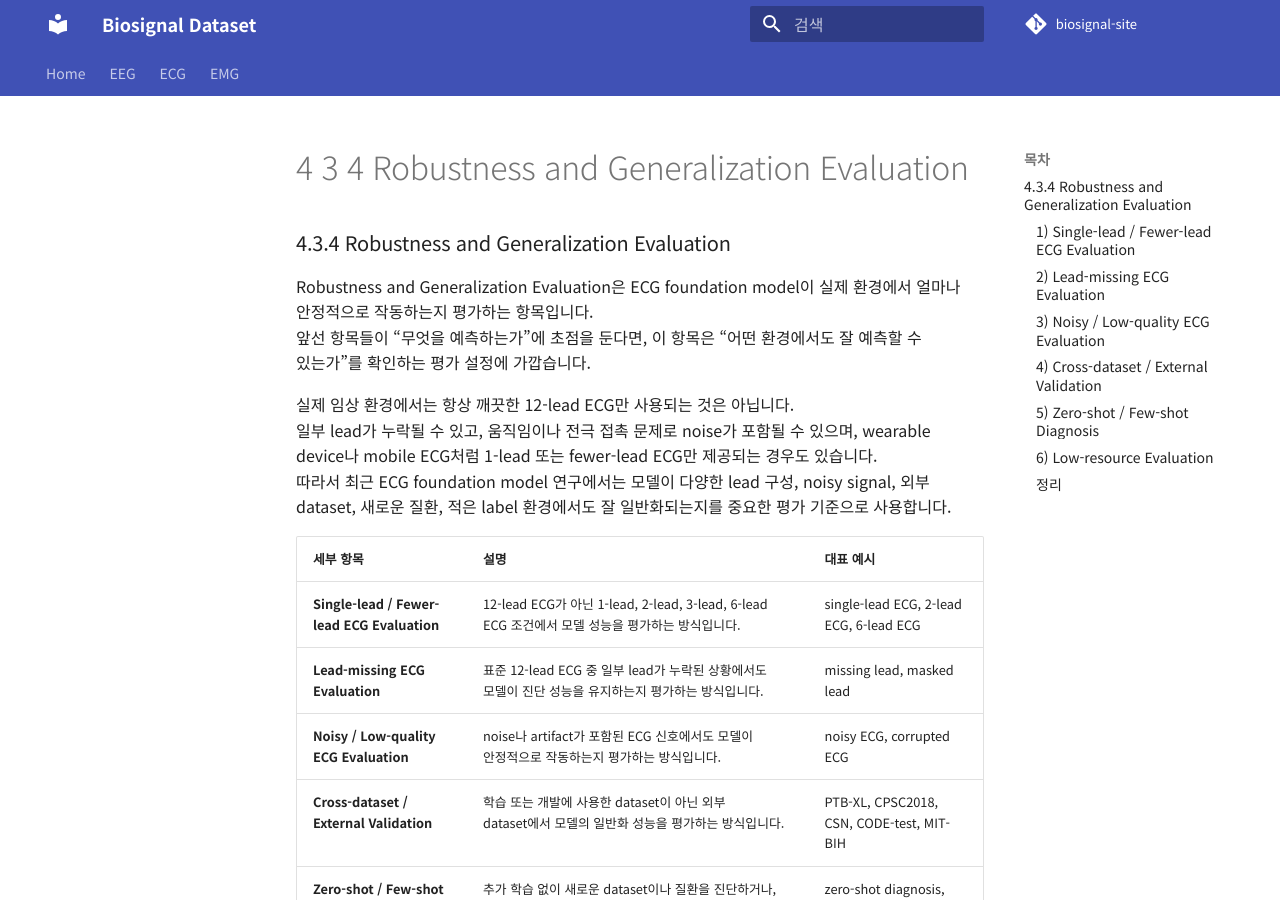
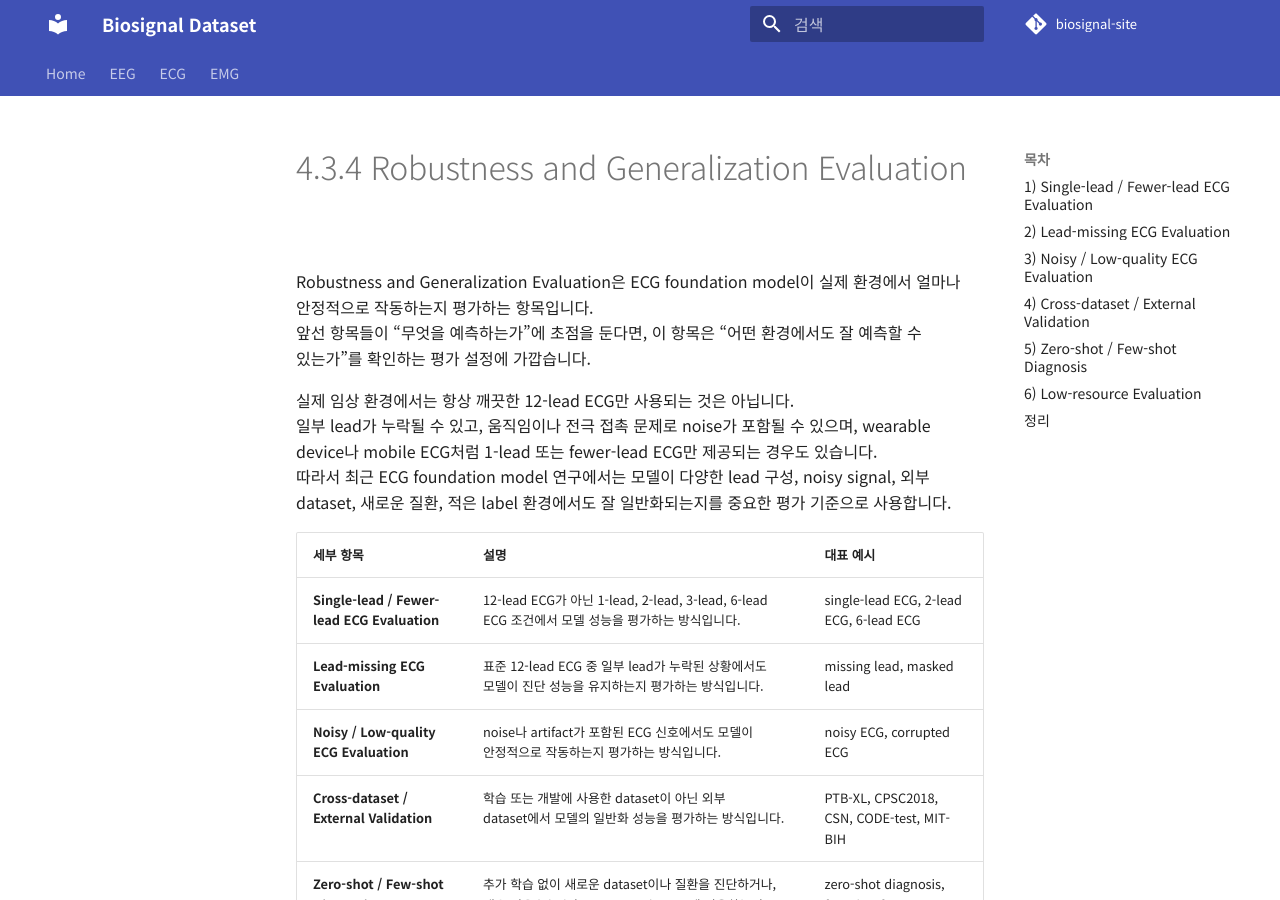
Before and after one commit to iwantjeonyeok/biosignal-site, an MkDocs documentation site: the page built from docs/ecg/4-ecg-데이터셋의-정제-및-활용-방안/4-3-downstream-task/4-3-4-Robustness-and-Generalization-Evaluation.md, in a window 1280 px wide and 900 px high. Built offline with MkDocs 1.6.1 and Material for MkDocs 9.7.7, drawn with Linux system fonts in a browser that asks for light colours; comment, search, counter and statistics services are not loaded.

Commit message:
Update 4-3-4-Robustness-and-Generalization-Evaluation.md

```diff
--- a/docs/ecg/4-ecg-데이터셋의-정제-및-활용-방안/4-3-downstream-task/4-3-4-Robustness-and-Generalization-Evaluation.md
+++ b/docs/ecg/4-ecg-데이터셋의-정제-및-활용-방안/4-3-downstream-task/4-3-4-Robustness-and-Generalization-Evaluation.md
@@ -1,4 +1,4 @@
-### 4.3.4 Robustness and Generalization Evaluation
+# 4.3.4 Robustness and Generalization Evaluation
 
 Robustness and Generalization Evaluation은 ECG foundation model이 실제 환경에서 얼마나 안정적으로 작동하는지 평가하는 항목입니다.
 앞선 항목들이 “무엇을 예측하는가”에 초점을 둔다면, 이 항목은 “어떤 환경에서도 잘 예측할 수 있는가”를 확인하는 평가 설정에 가깝습니다.
```
